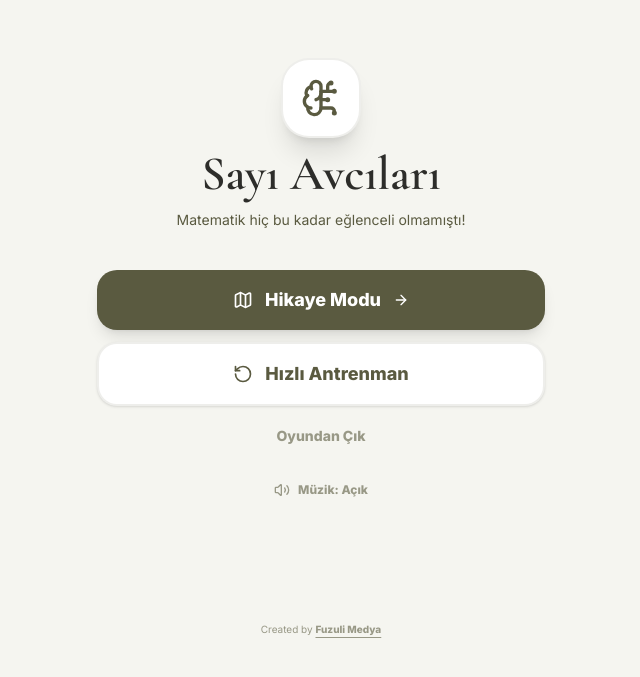
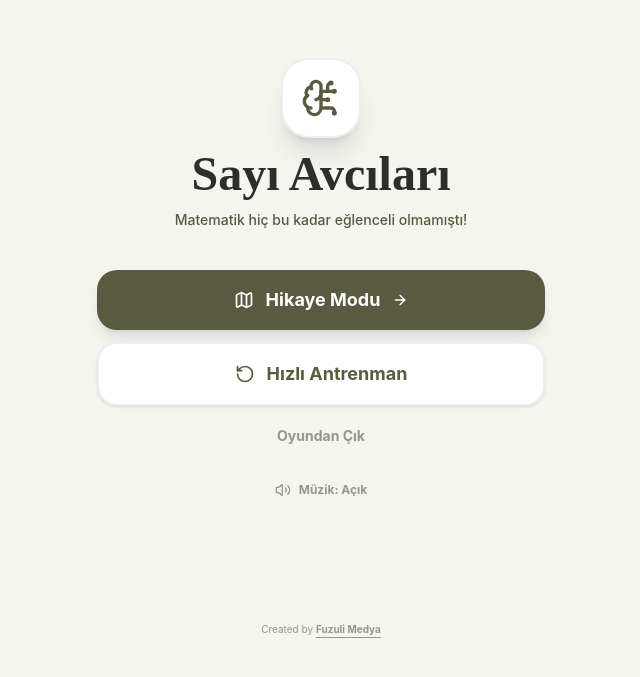
Before and after one commit to mehmetresulyilmaz/sayi-avcilari, a React (Vite) app: page / in a window 1280 px wide. Shown: the part 123-800 px from the top of the page, without its empty margins (319-959 px from the left). Built offline with nearby package versions, Linux system fonts and the light colour scheme.

Commit message:
feat: Reorder font import in CSS
Move the Google Fonts import to the end of the CSS file to ensure local Tailwind CSS theme settings take precedence. This improves the consistency of font application.

```diff
--- a/src/index.css
+++ b/src/index.css
@@ -1,10 +1,11 @@
-@import url('https://fonts.googleapis.com/css2?family=Cormorant+Garamond:ital,wght@0,400;0,600;1,400&family=Inter:wght@400;600;800&display=swap');
 @import "tailwindcss";
 
 @theme {
   --font-sans: "Inter", ui-sans-serif, system-ui, sans-serif;
   --font-serif: "Cormorant Garamond", serif;
 }
+
+@import url('https://fonts.googleapis.com/css2?family=Cormorant+Garamond:ital,wght@0,400;0,600;1,400&family=Inter:wght@400;600;800&display=swap');
 
 body {
   @apply bg-[#F5F5F0] text-[#2D2D2A];
```
